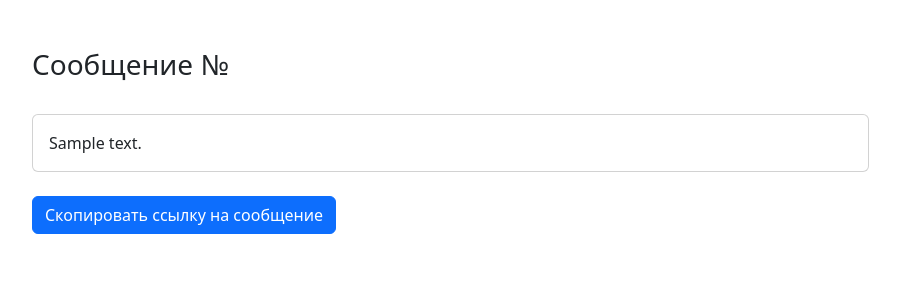
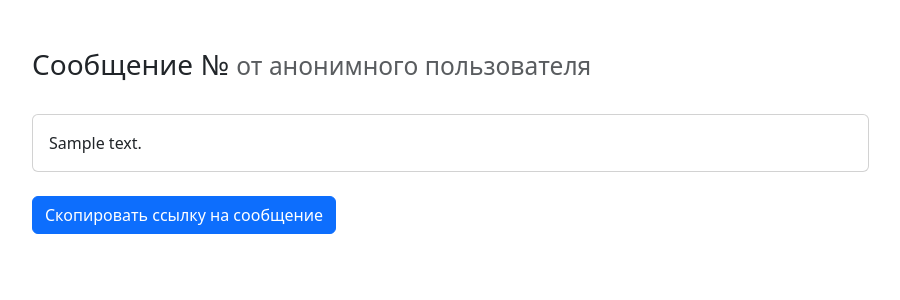
Before and after one commit to storlay/pastebin, a Django app: template text/templates/message.html in a window 1280 px wide. Shown: the part 62-362 px from the top of the page, without its empty margins (50-950 px from the left). Run offline with Django 5.2, Linux system fonts and the light colour scheme; the template is opened without the code that fills it: most values are stand-ins (such as "Sample title", 1, 10 or a date in 2020); parts of the project's set-up code (start-up, migrations or seed data) failed here and were passed over.

Commit message:
Add authors to messages

```diff
--- a/text/forms.py
+++ b/text/forms.py
@@ -16,7 +16,7 @@ class InputTextForm(forms.ModelForm):
             raise ValidationError('Дата и время уничтожения сообщения не могут быть меньше текущих')
         return data
 
-    def save(self, *args, **kwargs):
+    def save(self, commit=True):
         result = super(InputTextForm, self).save(commit=False)
         message = self.cleaned_data['url_hash']
         message_name = f'{uuid.uuid4()}.txt'
@@ -25,7 +25,7 @@ class InputTextForm(forms.ModelForm):
         message_id = upload_message(message_name)
         result.url_hash = message_id
 
-        result.save(*args, **kwargs)
+        result.save()
         return result
 
     class Meta:
--- a/text/models.py
+++ b/text/models.py
@@ -1,10 +1,14 @@
+from django.contrib.auth import get_user_model
 from django.db import models
+
+User = get_user_model()
 
 
 class Text(models.Model):
     url_hash = models.TextField()
     is_temporary = models.BooleanField(default=False)
     datetime_of_deletion = models.DateTimeField(blank=True, null=True)
+    author = models.ForeignKey(User, on_delete=models.CASCADE, related_name='author', blank=True, null=True)
 
     def get_absolute_url(self):
         from django.urls import reverse
--- a/text/templates/message.html
+++ b/text/templates/message.html
@@ -6,6 +6,11 @@
 
 {% block page-title %}
     Сообщение №{{ message.pk }}
+    {% if message.author is not None %}
+        <small class="text-body-secondary">от пользователя {{ message.author.username }}</small>
+    {% else %}
+        <small class="text-body-secondary">от анонимного пользователя</small>
+    {% endif %}
 {% endblock %}
 
 {% block content %}
--- a/text/templates/message_feed.html
+++ b/text/templates/message_feed.html
@@ -15,7 +15,11 @@
                 <div class="card">
                     <div class="card-body">
                         <h5 class="card-title">Сообщение №{{ message.pk }}</h5>
-                        <p class="card-text">От пользователя example</p>
+                        {% if message.author is not None %}
+                        <p class="card-text">От пользователя {{ message.author.username }}</p>
+                        {% else %}
+                        <p class="card-text">От анонимного пользователя</p>
+                        {% endif %}
                         <a href="{{ message.get_absolute_url }}" class="btn btn-primary">Перейти к сообщению</a>
                     </div>
                 </div>
--- a/text/views.py
+++ b/text/views.py
@@ -12,6 +12,11 @@ class InputTextView(CreateView):
     form_class = InputTextForm
     template_name = 'input_text.html'
     success_url = reverse_lazy('input_text')
+
+    def form_valid(self, form):
+        if self.request.user.is_authenticated:
+            form.instance.author = self.request.user
+        return super().form_valid(form)
 
 
 class ShowMessageView(DetailView):
--- a/users/forms.py
+++ b/users/forms.py
@@ -29,7 +29,7 @@ class RegisterUserForm(UserCreationForm):
     def clean_email(self):
         email = self.cleaned_data['email']
         if User.objects.filter(email=email).exists():
-            raise forms.ValidationError('Пользователь с таким e-mail уже существует')
+            raise forms.ValidationError('Пользователь с таким email уже существует')
         return email
 
     def clean_username(self):
```
Also changed, not shown: users/templates/register.html (+4 -4 lines).
